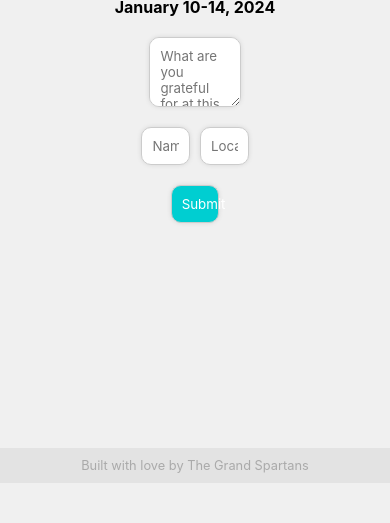
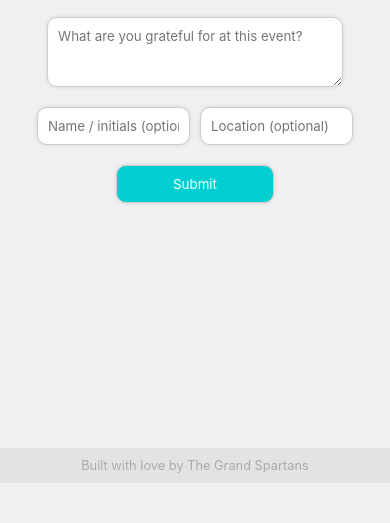
Before and after one commit to airstrike/gratefulwall, a website: page static/index.html in a window 390 px wide. Shown: the part 361-884 px from the top of the page. Drawn offline with Linux system fonts and the light colour scheme; no server answers.

Commit message:
Mobile fixes

```diff
--- a/static/styles/styles.css
+++ b/static/styles/styles.css
@@ -253,3 +253,20 @@ footer {
     font-size: 0.8em; /* Smaller font size */
     opacity: 0.8;
 }
+
+@media only screen and (max-width: 768px) {
+    #gratitude-form-wrapper {
+        width: 90%;
+    }
+    /* Adjust form rows to be 100% wide */
+    #gratitude-form-wrapper .message-row,
+    #gratitude-form-wrapper .extra-row,
+    #gratitude-form-wrapper .submit-row {
+        width: 90%;
+    }
+
+    /* Adjust the wall to have 2 columns */
+    #messages-container {
+        column-count: 2;
+    }
+}
```
